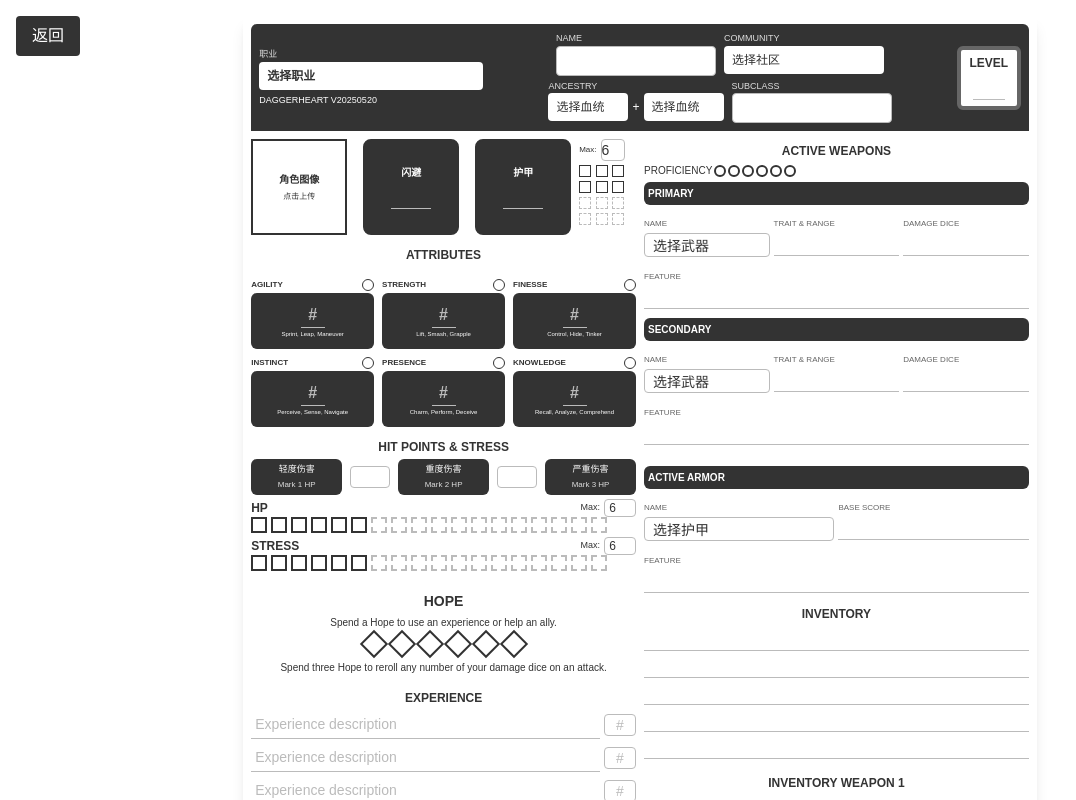
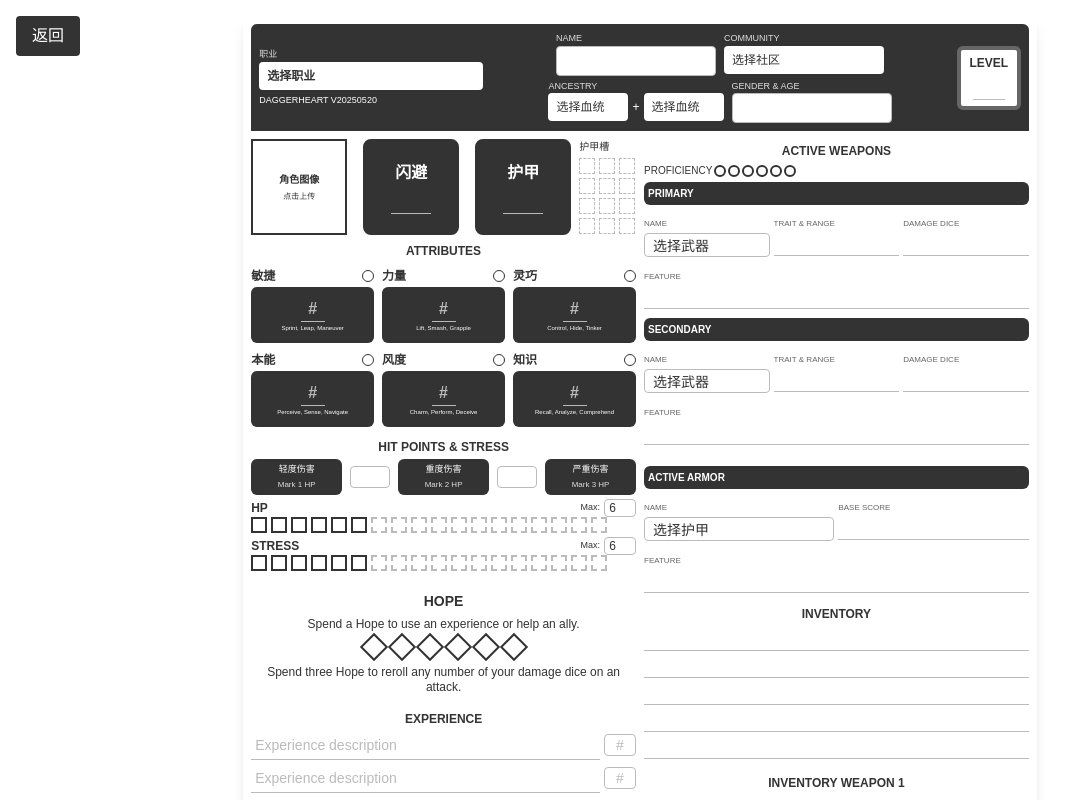
Before and after one commit to RidRisR/DaggerHeart-CharacterSheet, a Next.js app: page /print in a window 1280 px wide. Shown: the top 800 px of the page, without its empty margins (0-1076 px from the left). Built offline with nearby package versions, Linux system fonts and the light colour scheme.

Commit message:
mod visul

```diff
--- a/components/character-sheet-sections/attributes-section.tsx
+++ b/components/character-sheet-sections/attributes-section.tsx
@@ -13,22 +13,22 @@ export function AttributesSection({
 }: AttributesSectionProps) {
   return (
     <div className="space-y-2">
-      <div className="py-1 mb-2">
+      <div className=" mb-2">
         <h3 className="text-xs font-bold text-center mb-1">ATTRIBUTES</h3>
       </div>
 
       <div className="grid grid-cols-3 gap-x-2 gap-y-2">
         {[
-          { name: "AGILITY", key: "agility", skills: ["Sprint", "Leap", "Maneuver"] },
-          { name: "STRENGTH", key: "strength", skills: ["Lift", "Smash", "Grapple"] },
-          { name: "FINESSE", key: "finesse", skills: ["Control", "Hide", "Tinker"] },
-          { name: "INSTINCT", key: "instinct", skills: ["Perceive", "Sense", "Navigate"] },
-          { name: "PRESENCE", key: "presence", skills: ["Charm", "Perform", "Deceive"] },
-          { name: "KNOWLEDGE", key: "knowledge", skills: ["Recall", "Analyze", "Comprehend"] },
+          { name: "敏捷", key: "agility", skills: ["Sprint", "Leap", "Maneuver"] },
+          { name: "力量", key: "strength", skills: ["Lift", "Smash", "Grapple"] },
+          { name: "灵巧", key: "finesse", skills: ["Control", "Hide", "Tinker"] },
+          { name: "本能", key: "instinct", skills: ["Perceive", "Sense", "Navigate"] },
+          { name: "风度", key: "presence", skills: ["Charm", "Perform", "Deceive"] },
+          { name: "知识", key: "knowledge", skills: ["Recall", "Analyze", "Comprehend"] },
         ].map((attr) => (
           <div key={attr.name} className="flex flex-col items-center">
             <div className="flex items-center justify-between w-full mb-0.5">
-              <div className="text-[8px] font-bold">{attr.name}</div>
+              <div className="text-[12px] font-bold">{attr.name}</div>
               <div
                 className={`w-3 h-3 rounded-full border border-gray-800 flex items-center justify-center cursor-pointer ${
                   formData[attr.key].checked ? "bg-gray-800" : "bg-white"
--- a/components/character-sheet-sections/header-section.tsx
+++ b/components/character-sheet-sections/header-section.tsx
@@ -99,7 +99,7 @@ export function HeaderSection({
             </div>
           </div>
           <div className="flex flex-col">
-            <label className="text-[9px] text-gray-300">SUBCLASS</label>
+            <label className="text-[9px] text-gray-300">GENDER & AGE</label>
             <input
               type="text"
               name="subclass"
--- a/components/character-sheet-sections/hope-section.tsx
+++ b/components/character-sheet-sections/hope-section.tsx
@@ -9,7 +9,7 @@ export function HopeSection({ formData, handleCheckboxChange }: HopeSectionProps
   return (
     <div className="py-1 mb-2">
       <h3 className="text-sm font-bold text-center mb-1">HOPE</h3>
-      <div className="text-[10px] text-center mb-1">Spend a Hope to use an experience or help an ally.</div>
+      <div className="text-[12px] text-center mb-1">Spend a Hope to use an experience or help an ally.</div>
 
       <div className="flex justify-center gap-2 mb-2">
         {formData.hope.map((checked: boolean, i: number) => (
@@ -25,7 +25,7 @@ export function HopeSection({ formData, handleCheckboxChange }: HopeSectionProps
       </div>
 
       <div className="text-center px-2">
-        <p className="text-[10px] leading-tight">
+        <p className="text-[12px] leading-tight">
           Spend three Hope to reroll any number of your damage dice on an attack.
         </p>
       </div>
--- a/components/character-sheet.tsx
+++ b/components/character-sheet.tsx
@@ -643,7 +643,7 @@ export default function CharacterSheet({ formData, setFormData }: CharacterSheet
                 {/* Evasion Box */}
                 <div className="flex flex-col items-center justify-start">
                   <div className="w-24 h-24 border-2 border-gray-800 bg-gray-800 flex flex-col items-center justify-center text-white rounded-lg">
-                    <div className="text-[10px] font-bold">闪避</div>
+                    <div className="text-ms font-bold">闪避</div>
                     <input
                       type="text"
                       name="evasion"
@@ -658,7 +658,7 @@ export default function CharacterSheet({ formData, setFormData }: CharacterSheet
                 <div className="flex flex-col">
                   <div className="flex gap-2">
                     <div className="w-24 h-24 border-2 border-gray-800 bg-gray-800 flex flex-col items-center justify-center text-white rounded-lg">
-                      <div className="text-[10px] font-bold">护甲</div>
+                      <div className="text-ms font-bold">护甲</div>
                       <input
                         type="text"
                         name="armorValue"
@@ -669,15 +669,7 @@ export default function CharacterSheet({ formData, setFormData }: CharacterSheet
                     </div>
                     <div className="flex flex-col">
                       <div className="flex items-center mb-1">
-                        <span className="text-[8px] mr-1">Max:</span>
-                        <input
-                          type="number"
-                          min="1"
-                          max="12"
-                          value={safeFormData.armorMax}
-                          onChange={(e) => handleMaxChange("armorMax", e.target.value)}
-                          className="w-6 text-center border border-gray-400 rounded text-sm print-empty-hide print-empty-text"
-                        />
+                        <span className="test-center text-[10px] mr-1">护甲槽</span>
                       </div>
                       {/* Armor Boxes - 3 per row, 4 rows */}
                       <div className="grid grid-cols-3 gap-1">
@@ -686,8 +678,7 @@ export default function CharacterSheet({ formData, setFormData }: CharacterSheet
                           .map((_, i) => (
                             <div
                               key={`armor-box-${i}`}
-                              className={`w-3 h-3 border ${
-                                i < safeFormData.armorMax
+                              className={`w-4 h-4 border ${i < safeFormData.armorValue
                                   ? "border-gray-800 cursor-pointer"
                                   : "border-gray-400 border-dashed"
                               } ${safeFormData.armorBoxes[i] && i < safeFormData.armorMax ? "bg-gray-800" : "bg-white"}`}
```
